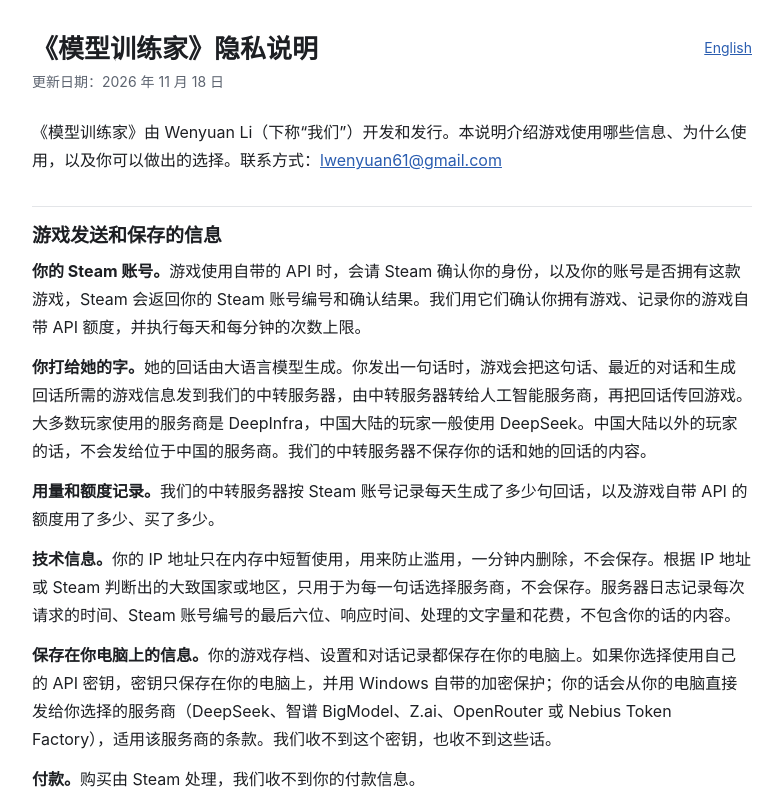
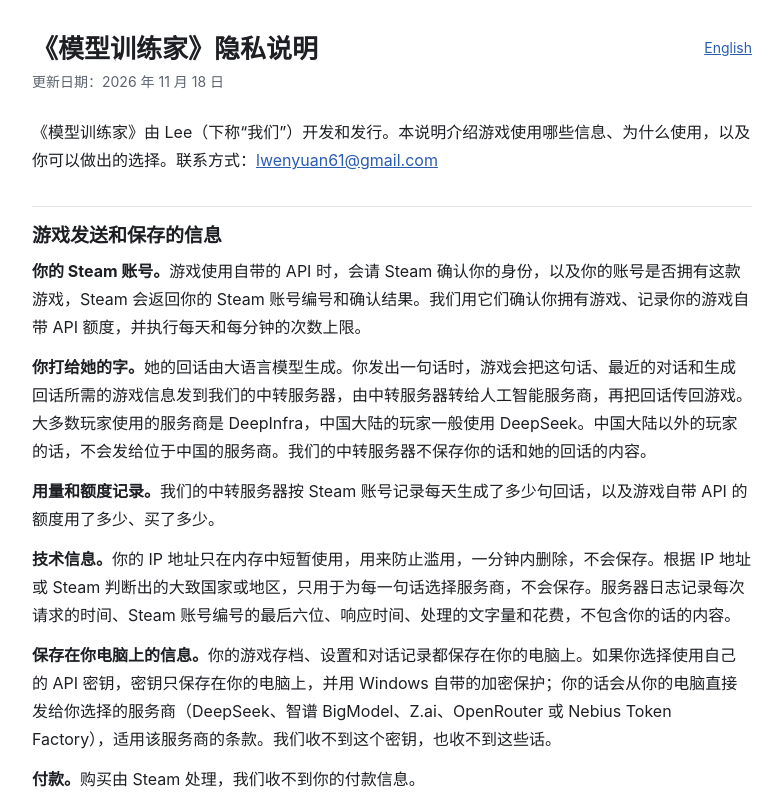
Before and after one commit to lwenyuan61-sudo/model-trainer-privacy, a plain HTML site: page zh.html in a window 1280 px wide. Shown: the top 800 px of the page, without its empty margins (248-1031 px from the left). Drawn offline with Linux system fonts and the light colour scheme.

Commit message:
Name the developer as Lee
Co-Authored-By: Claude Opus 5.5 <noreply@anthropic.com>

```diff
--- a/zh.html
+++ b/zh.html
@@ -23,7 +23,7 @@ a { color: var(--link); }
 <h1>《模型训练家》隐私说明</h1>
 <p class="meta">更新日期：2026 年 11 月 18 日</p>
 
-<p>《模型训练家》由 Wenyuan Li（下称“我们”）开发和发行。本说明介绍游戏使用哪些信息、为什么使用，以及你可以做出的选择。联系方式：<a href="mailto:lwenyuan61@gmail.com">lwenyuan61@gmail.com</a></p>
+<p>《模型训练家》由 Lee（下称“我们”）开发和发行。本说明介绍游戏使用哪些信息、为什么使用，以及你可以做出的选择。联系方式：<a href="mailto:lwenyuan61@gmail.com">lwenyuan61@gmail.com</a></p>
 
 <h2>游戏发送和保存的信息</h2>
 <p><b>你的 Steam 账号。</b>游戏使用自带的 API 时，会请 Steam 确认你的身份，以及你的账号是否拥有这款游戏，Steam 会返回你的 Steam 账号编号和确认结果。我们用它们确认你拥有游戏、记录你的游戏自带 API 额度，并执行每天和每分钟的次数上限。</p>
```
